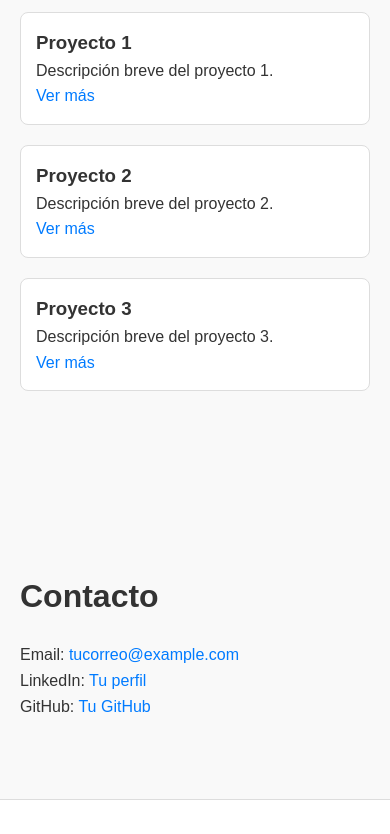
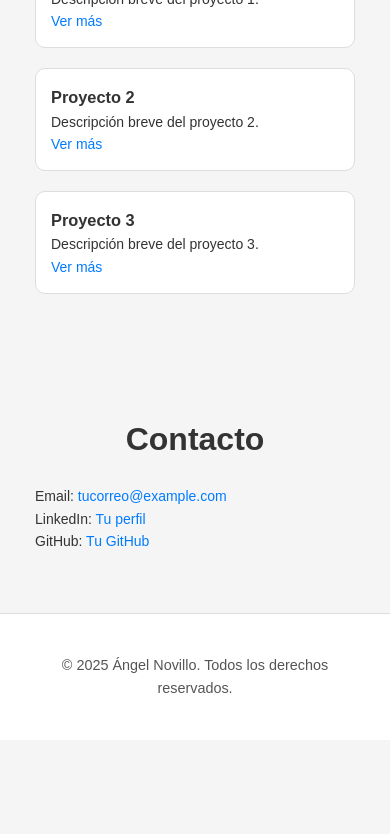
Before and after one commit to angelnovillo/angelnovillo.github.io, a plain HTML site: page index.html in a window 390 px wide. Shown: the part 494-1328 px from the top of the page. After the commit the page ends 1234 px from the top, so only its background shows below. Drawn offline with Linux system fonts and the light colour scheme.

Commit message:
Update style.css

```diff
--- a/style.css
+++ b/style.css
@@ -10,7 +10,7 @@ body {
   font-family: 'Arial', sans-serif;
   line-height: 1.6;
   color: #333;
-  background-color: #f9f9f9;
+  background-color: #f5f5f5;
 }
 
 a {
@@ -24,7 +24,7 @@ a:hover {
 
 /* Contenedor central */
 .container {
-  max-width: 900px;
+  max-width: 1000px;
   margin: auto;
   padding: 20px;
 }
@@ -46,14 +46,15 @@ header .container {
 }
 
 header h1 {
-  font-size: 1.8rem;
+  font-size: 2rem;
+  font-weight: bold;
 }
 
 /* Menú */
 nav ul {
   list-style: none;
   display: flex;
-  gap: 20px;
+  gap: 25px;
 }
 
 nav li {
@@ -74,19 +75,27 @@ section {
 h2 {
   font-size: 2rem;
   margin-bottom: 20px;
+  text-align: center;
+}
+
+/* Grid de proyectos */
+.projects-grid {
+  display: grid;
+  grid-template-columns: repeat(3, 1fr);
+  gap: 20px;
 }
 
 .project {
   background-color: #fff;
+  border-radius: 10px;
+  padding: 20px;
   border: 1px solid #ddd;
-  padding: 15px;
-  border-radius: 8px;
-  margin-bottom: 20px;
-  transition: transform 0.2s ease;
+  transition: transform 0.2s ease, box-shadow 0.2s ease;
 }
 
 .project:hover {
   transform: translateY(-5px);
+  box-shadow: 0 8px 20px rgba(0,0,0,0.1);
 }
 
 /* Footer */
@@ -99,12 +108,19 @@ footer {
   color: #555;
 }
 
-/* Responsive */
+/* Media Queries para Responsivo */
+@media (max-width: 992px) {
+  .projects-grid {
+    grid-template-columns: repeat(2, 1fr);
+  }
+}
+
 @media (max-width: 768px) {
   nav ul {
     display: none;
     flex-direction: column;
-    gap: 10px;
+    gap: 15px;
+    text-align: center;
   }
 
   nav ul.active {
@@ -114,4 +130,26 @@ footer {
   #menu-toggle {
     display: block;
   }
+
+  .projects-grid {
+    grid-template-columns: 1fr;
+  }
+
+  header h1 {
+    font-size: 1.8rem;
+  }
 }
+
+@media (max-width: 480px) {
+  body {
+    font-size: 14px;
+  }
+
+  section {
+    padding: 40px 15px;
+  }
+
+  .project {
+    padding: 15px;
+  }
+}
```
